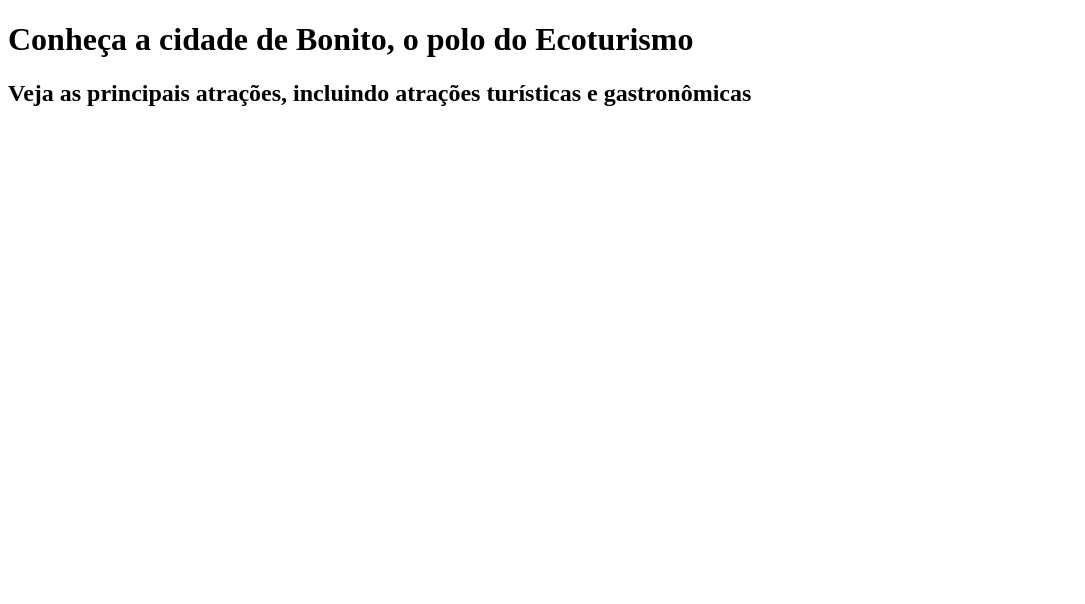
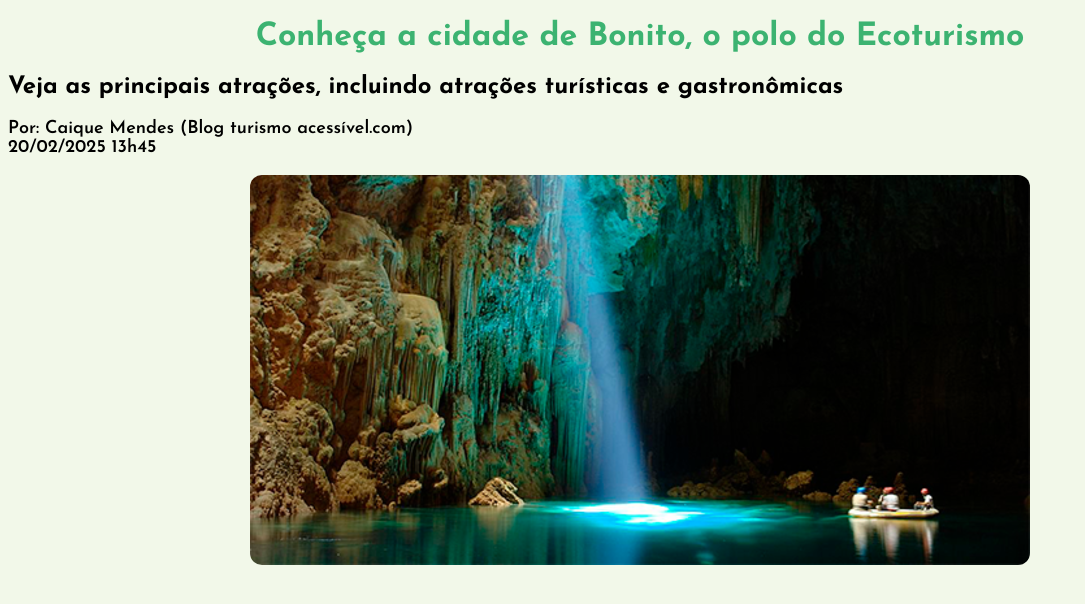
Before and after one commit to camendesique/visite-bonito-ms, a plain HTML site: page index.html in a window 1280 px wide. Shown: the whole page, without its empty margins (0-1085 px from the left). Drawn offline with Linux system fonts and the light colour scheme.

Commit message:
basic changes - html + add css

```diff
--- a/index.html
+++ b/index.html
@@ -4,14 +4,21 @@
   <meta charset="UTF-8">
   <meta name="viewport" content="width=device-width, initial-scale=1.0">
   <title>Visite Bonito/MS</title>
+
   <link rel="stylesheet" href="style.css">
-
+  <link rel="preconnect" href="https://fonts.googleapis.com">
+  <link rel="preconnect" href="https://fonts.gstatic.com" crossorigin>
+  <link href="https://fonts.googleapis.com/css2?family=Josefin+Sans:ital,wght@0,100..700;1,100..700&display=swap" rel="stylesheet">
 </head>
 <body>
   <h1>Conheça a cidade de Bonito, o polo do Ecoturismo</h1>
 
   <div>
 <h2>Veja as principais atrações, incluindo atrações turísticas e gastronômicas</h2>
+<p>Por: Caique Mendes (Blog turismo acessível.com) <br>
+  20/02/2025 13h45
+</p>
+<img src="assets/gruta-em-bonito-ms.webp" alt="Gruta em Bonito/MS">
 
   </div>
 
--- a/style.css
+++ b/style.css
@@ -0,0 +1,20 @@
+body {
+  font-family: 'Josefin Sans', sans-serif;
+  background-color: rgb(242, 248, 233);
+}
+
+h1{
+text-align: center;
+color: mediumseagreen;
+}
+img {
+  display: block;
+  margin: 0 auto;
+  border-radius: 12px;
+}
+
+p {
+  text-align: justify;
+  font-size: large;
+  font-weight: 600;
+}
```
Also changed, not shown: assets/gruta-em-bonito-ms.webp (added).
